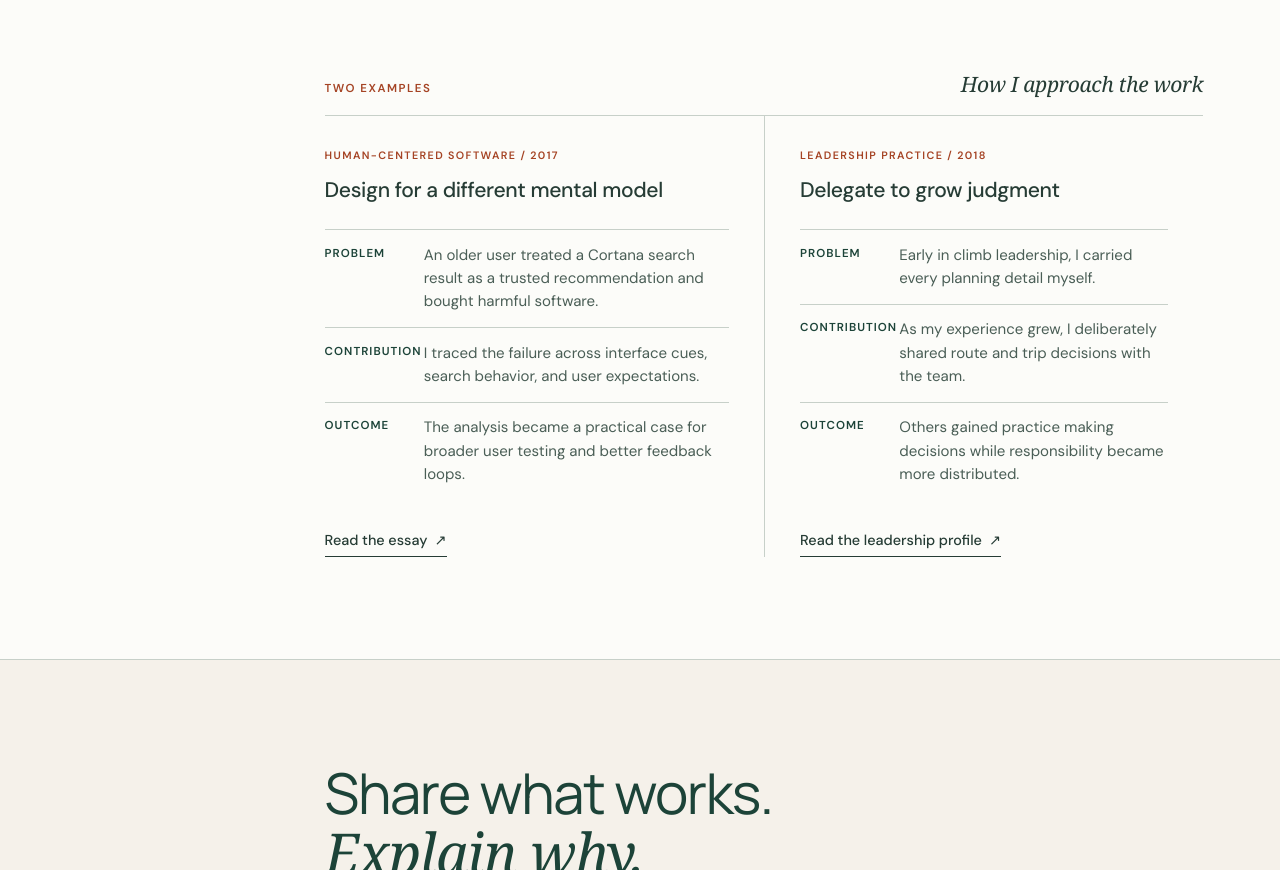
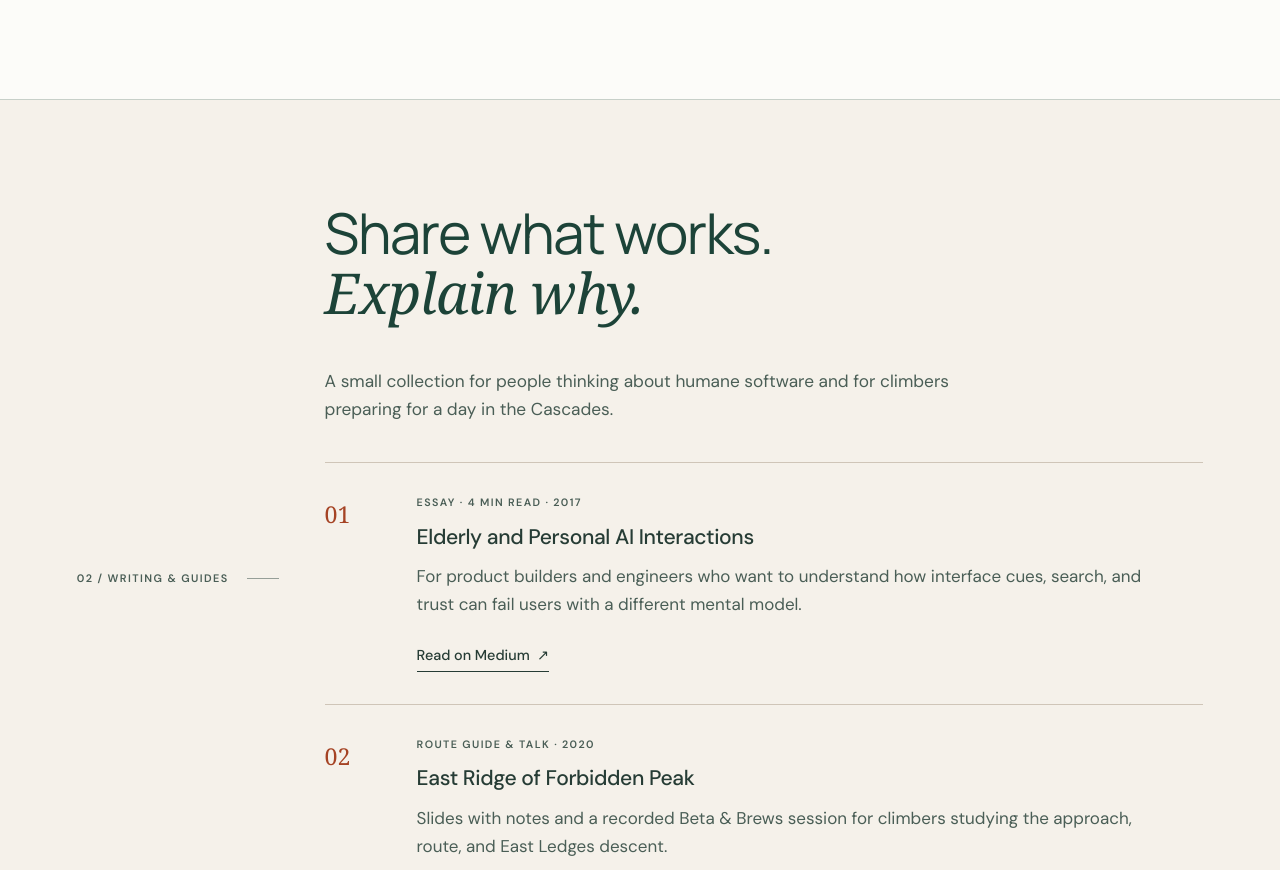
Before and after one commit to Wolniewicz/Jacob-Wolniewicz-Personal-Page, a plain HTML site: page index.html in a window 1280 px wide. Shown: the part 1606-2476 px from the top of the page. Drawn offline with Linux system fonts and the light colour scheme.

Commit message:
Remove work example cards

```diff
--- a/index.html
+++ b/index.html
@@ -81,32 +81,6 @@
           </article>
         </div>
 
-        <div class="proof-heading">
-          <p class="eyebrow">TWO EXAMPLES</p>
-          <h3>How I approach the work</h3>
-        </div>
-        <div class="proof-grid">
-          <article class="proof-card">
-            <p class="item-kicker">HUMAN-CENTERED SOFTWARE / 2017</p>
-            <h3>Design for a different mental model</h3>
-            <dl>
-              <div><dt>Problem</dt><dd>An older user treated a Cortana search result as a trusted recommendation and bought harmful software.</dd></div>
-              <div><dt>Contribution</dt><dd>I traced the failure across interface cues, search behavior, and user expectations.</dd></div>
-              <div><dt>Outcome</dt><dd>The analysis became a practical case for broader user testing and better feedback loops.</dd></div>
-            </dl>
-            <a class="text-link" href="https://medium.com/@jacobwolniewicz/elderly-and-personal-ai-interactions-d11ee020fcb4" target="_blank" rel="noreferrer">Read the essay <span aria-hidden="true">↗</span></a>
-          </article>
-          <article class="proof-card">
-            <p class="item-kicker">LEADERSHIP PRACTICE / 2018</p>
-            <h3>Delegate to grow judgment</h3>
-            <dl>
-              <div><dt>Problem</dt><dd>Early in climb leadership, I carried every planning detail myself.</dd></div>
-              <div><dt>Contribution</dt><dd>As my experience grew, I deliberately shared route and trip decisions with the team.</dd></div>
-              <div><dt>Outcome</dt><dd>Others gained practice making decisions while responsibility became more distributed.</dd></div>
-            </dl>
-            <a class="text-link" href="https://www.mountaineers.org/blog/leader-spotlight-jacob-wolniewicz" target="_blank" rel="noreferrer">Read the leadership profile <span aria-hidden="true">↗</span></a>
-          </article>
-        </div>
       </div>
     </section>
 
--- a/style.css
+++ b/style.css
@@ -315,7 +315,6 @@ p { margin: 0 0 1.35rem; }
 }
 
 .career-path p:last-child,
-.proof-card dd,
 .writing-list article p,
 .contact p { color: var(--muted); }
 
@@ -323,59 +322,6 @@ p { margin: 0 0 1.35rem; }
   margin-bottom: 0.85rem;
   color: var(--rust);
   font-size: 0.67rem;
-}
-
-.proof-heading {
-  margin-top: 4.6rem;
-  display: flex;
-  align-items: baseline;
-  justify-content: space-between;
-  gap: 2rem;
-  border-bottom: 1px solid var(--line);
-}
-
-.proof-heading .eyebrow { margin-bottom: 1.1rem; }
-
-.proof-heading h3 {
-  font-family: Georgia, serif;
-  font-style: italic;
-  font-weight: 400;
-}
-
-.proof-grid {
-  display: grid;
-  grid-template-columns: repeat(2, minmax(0, 1fr));
-}
-
-.proof-card { padding: 2rem 2.2rem 0 0; }
-
-.proof-card + .proof-card {
-  padding-left: 2.2rem;
-  border-left: 1px solid var(--line);
-}
-
-dl { margin: 1.55rem 0; }
-
-dl div {
-  padding: 0.85rem 0;
-  display: grid;
-  grid-template-columns: 5.3rem 1fr;
-  gap: 0.9rem;
-  border-top: 1px solid var(--line);
-}
-
-dt {
-  color: var(--forest);
-  font-size: 0.72rem;
-  font-weight: 600;
-  letter-spacing: 0.09em;
-  text-transform: uppercase;
-}
-
-dd {
-  margin: 0;
-  font-size: 0.94rem;
-  line-height: 1.55;
 }
 
 .writing { background: var(--paper-warm); }
@@ -480,10 +426,6 @@ footer {
   .section-label { padding: 0; }
   .work-intro { grid-template-columns: 1fr; gap: 1.1rem; }
   .work-intro .lead { font-size: 1.3rem; }
-  .proof-heading { align-items: flex-start; flex-direction: column; gap: 0; }
-  .proof-grid { grid-template-columns: 1fr; }
-  .proof-card { padding: 1.8rem 0; }
-  .proof-card + .proof-card { padding-left: 0; border-left: 0; border-top: 1px solid var(--line); }
   .race-stats strong { font-size: 3.25rem; }
 }
 
@@ -498,7 +440,6 @@ footer {
   .hero-photo img { height: 12rem; }
   .hero-photo figcaption { font-size: 0.59rem; }
   .writing-list article { grid-template-columns: 2.5rem 1fr; gap: 0.75rem; }
-  dl div { grid-template-columns: 1fr; gap: 0.25rem; }
   .outside-grid article { grid-template-columns: 2.2rem 1fr; }
   .race-stats { gap: 1.25rem; }
   .race-stats div { min-width: 0; text-align: left; }
```
